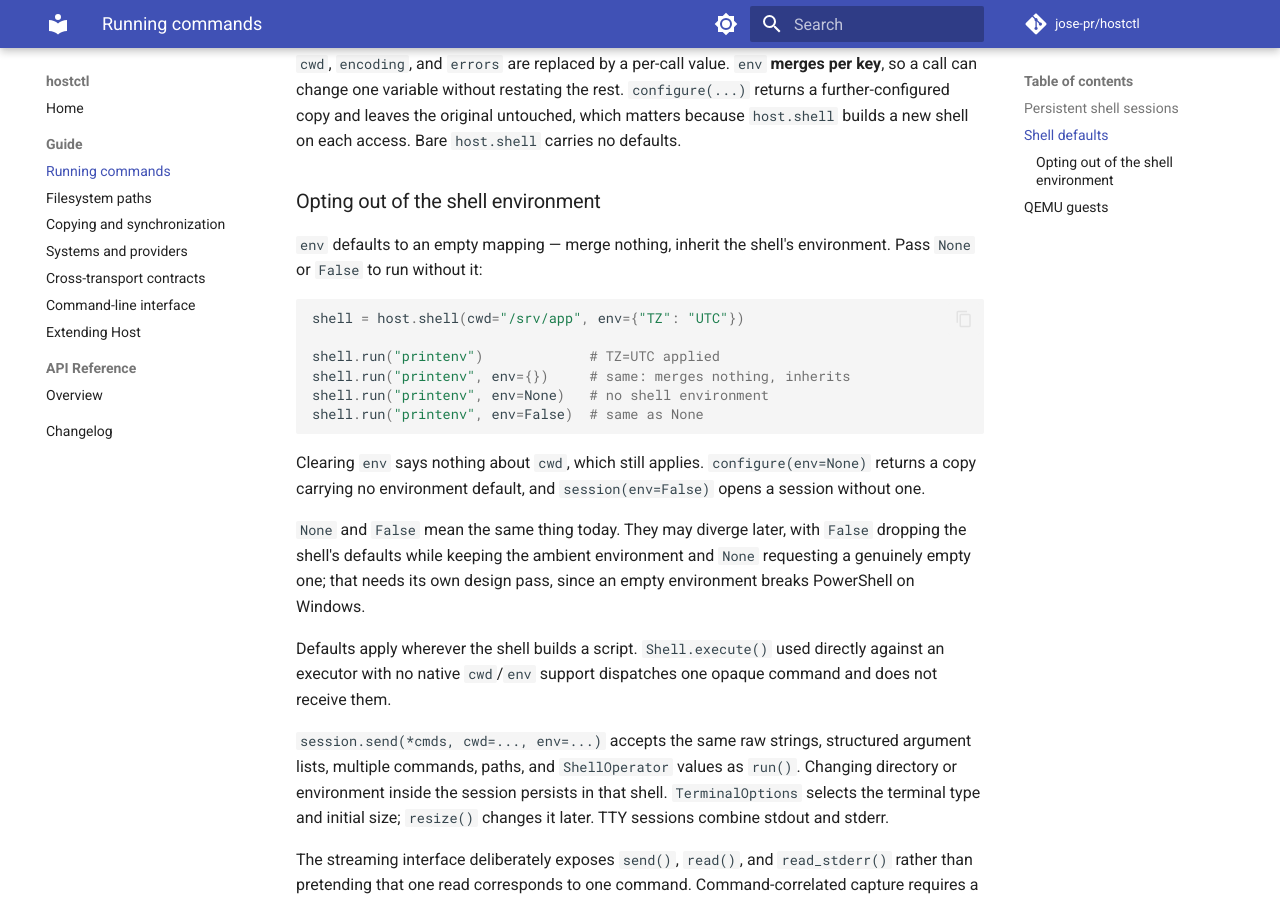
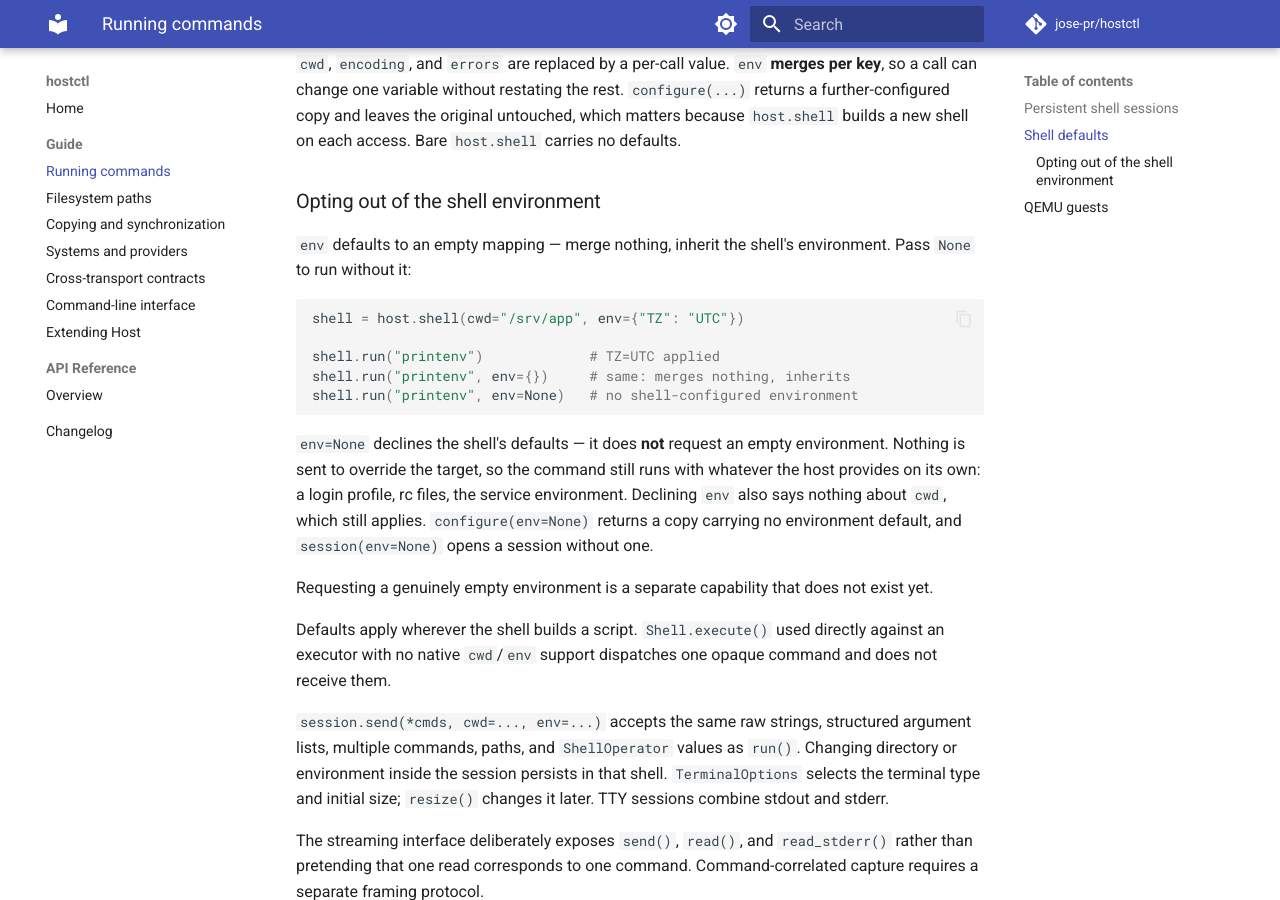
Before and after one commit to jose-pr/hostctl, an MkDocs documentation site: the page built from docs/guide/run.md, in a window 1280 px wide and 900 px high, scrolled down 1636 px. Built offline with MkDocs 1.6.1 and Material for MkDocs 9.7.7, drawn with Linux system fonts in a browser that asks for light colours; comment, search, counter and statistics services are not loaded.

Commit message:
refactor: make env=None the sole opt-out and drop env=False

````diff
--- a/docs/guide/run.md
+++ b/docs/guide/run.md
@@ -81,25 +81,25 @@ each access. Bare `host.shell` carries no defaults.
 ### Opting out of the shell environment
 
 `env` defaults to an empty mapping — merge nothing, inherit the shell's
-environment. Pass `None` or `False` to run without it:
+environment. Pass `None` to run without it:
 
 ```python
 shell = host.shell(cwd="/srv/app", env={"TZ": "UTC"})
 
 shell.run("printenv")             # TZ=UTC applied
 shell.run("printenv", env={})     # same: merges nothing, inherits
-shell.run("printenv", env=None)   # no shell environment
-shell.run("printenv", env=False)  # same as None
+shell.run("printenv", env=None)   # no shell-configured environment
 ```
 
-Clearing `env` says nothing about `cwd`, which still applies. `configure(env=None)`
-returns a copy carrying no environment default, and `session(env=False)` opens a
-session without one.
+`env=None` declines the shell's defaults — it does **not** request an empty
+environment. Nothing is sent to override the target, so the command still runs
+with whatever the host provides on its own: a login profile, rc files, the
+service environment. Declining `env` also says nothing about `cwd`, which still
+applies. `configure(env=None)` returns a copy carrying no environment default,
+and `session(env=None)` opens a session without one.
 
-`None` and `False` mean the same thing today. They may diverge later, with
-`False` dropping the shell's defaults while keeping the ambient environment and
-`None` requesting a genuinely empty one; that needs its own design pass, since
-an empty environment breaks PowerShell on Windows.
+Requesting a genuinely empty environment is a separate capability that does not
+exist yet.
 
 Defaults apply wherever the shell builds a script. `Shell.execute()` used
 directly against an executor with no native `cwd`/`env` support dispatches one
````
Also changed, not shown: README.md (+3 -0 lines), src/hostctl/AGENTS.md (+4 -3 lines), 2 other files.
